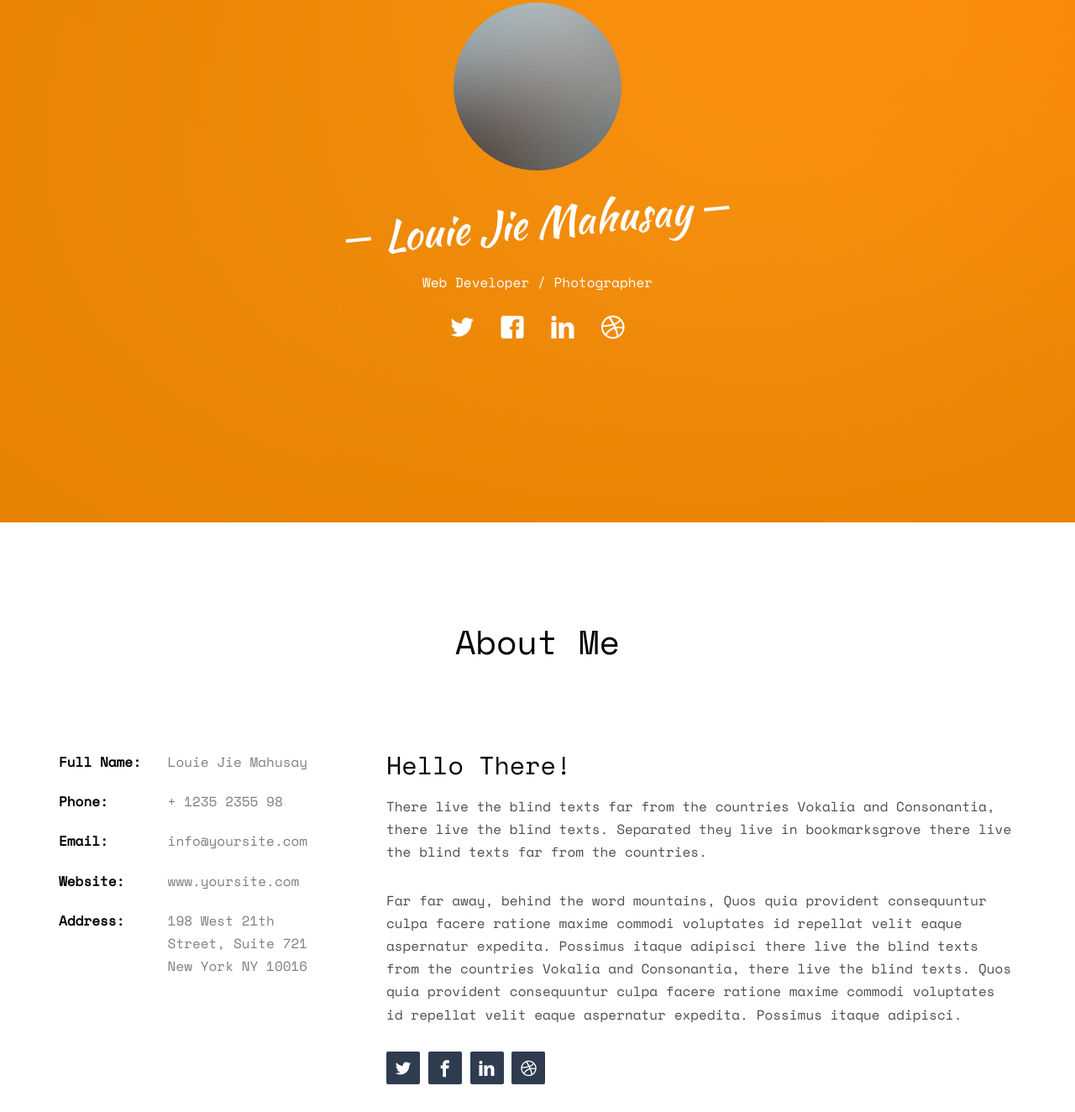
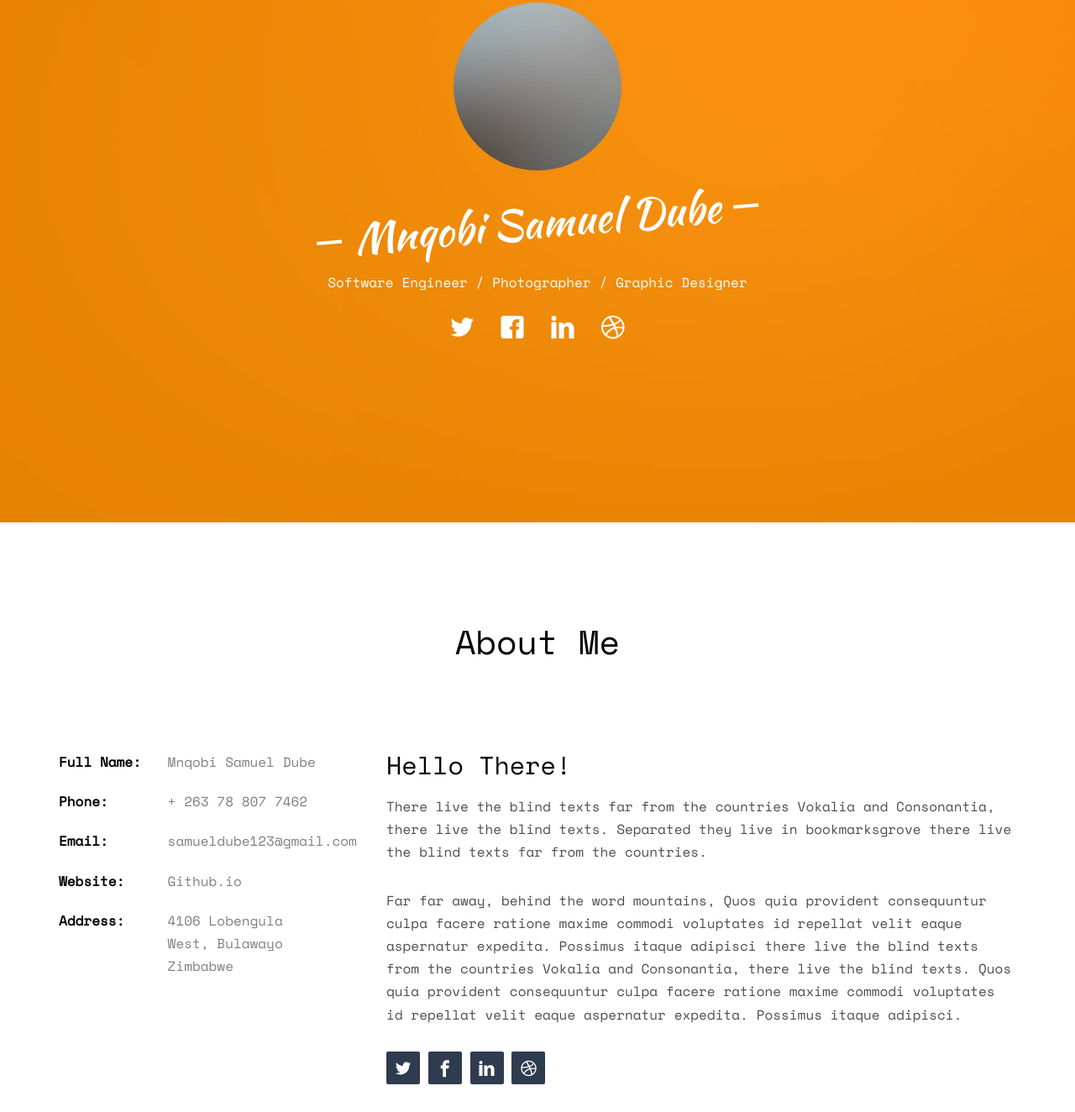
Before and after one commit to MnqobiSD2018/P2, a plain HTML site: page index.html in a window 1280 px wide. Shown: the part 178-1502 px from the top of the page at 84% size. Drawn offline with nearby package versions, Linux system fonts and the light colour scheme; some packages are replaced by stand-ins of ours; no server answers; files whose address does not match are found by name.

Commit message:
Update index.html

```diff
--- a/index.html
+++ b/index.html
@@ -5,23 +5,9 @@
 	<meta http-equiv="X-UA-Compatible" content="IE=edge">
 	<title>Profile &mdash; Free Website Template, Free HTML5 Template by freehtml5.co</title>
 	<meta name="viewport" content="width=device-width, initial-scale=1">
-	<meta name="description" content="Free HTML5 Website Template by freehtml5.co" />
-	<meta name="keywords" content="free website templates, free html5, free template, free bootstrap, free website template, html5, css3, mobile first, responsive" />
-	<meta name="author" content="freehtml5.co" />
-
-	<!--
-	//////////////////////////////////////////////////////
-
-	FREE HTML5 TEMPLATE
-	DESIGNED & DEVELOPED by FreeHTML5.co
-
-	Website: 		http://freehtml5.co/
-	Email: 			info@freehtml5.co
-	Twitter: 		http://twitter.com/fh5co
-	Facebook: 		https://www.facebook.com/fh5co
-
-	//////////////////////////////////////////////////////
-	 -->
+	<meta name="description" content="SAM Portfolio" />
+	<meta name="keywords" content="  " />
+	<meta name="author" content="Samuel Mnqobi Dube" />
 
   	<!-- Facebook and Twitter integration -->
 	<meta property="og:title" content=""/>
@@ -68,8 +54,8 @@
 					<div class="display-t js-fullheight">
 						<div class="display-tc js-fullheight animate-box" data-animate-effect="fadeIn">
 							<div class="profile-thumb" style="background: url(images/user-3.jpg);"></div>
-							<h1><span>Louie Jie Mahusay</span></h1>
-							<h3><span>Web Developer / Photographer</span></h3>
+							<h1><span>Mnqobi Samuel Dube</span></h1>
+							<h3><span>Software Engineer / Photographer / Graphic Designer</span></h3>
 							<p>
 								<ul class="fh5co-social-icons">
 									<li><a href="#"><i class="icon-twitter2"></i></a></li>
@@ -95,11 +81,11 @@
 			<div class="row">
 				<div class="col-md-4">
 					<ul class="info">
-						<li><span class="first-block">Full Name:</span><span class="second-block">Louie Jie Mahusay</span></li>
-						<li><span class="first-block">Phone:</span><span class="second-block">+ 1235 2355 98</span></li>
-						<li><span class="first-block">Email:</span><span class="second-block">info@yoursite.com</span></li>
-						<li><span class="first-block">Website:</span><span class="second-block">www.yoursite.com</span></li>
-						<li><span class="first-block">Address:</span><span class="second-block">198 West 21th Street, Suite 721 New York NY 10016</span></li>
+						<li><span class="first-block">Full Name:</span><span class="second-block">Mnqobi Samuel Dube</span></li>
+						<li><span class="first-block">Phone:</span><span class="second-block">+ 263 78 807 7462</span></li>
+						<li><span class="first-block">Email:</span><span class="second-block">samueldube123@gmail.com</span></li>
+						<li><span class="first-block">Website:</span><span class="second-block">Github.io</span></li>
+						<li><span class="first-block">Address:</span><span class="second-block">4106 Lobengula West, Bulawayo Zimbabwe</span></li>
 					</ul>
 				</div>
 				<div class="col-md-8">
```
